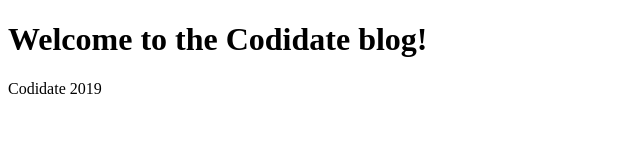
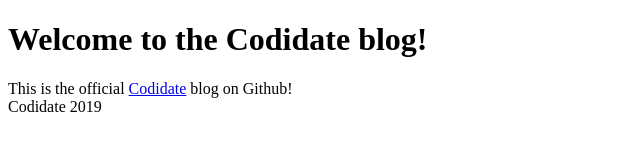
Before and after one commit to Gangcailin/codidate.github.io, a plain HTML site: page index.html in a window 1280 px wide. Shown: the whole page, without its empty margins (0-640 px from the left). Drawn offline with Linux system fonts and the light colour scheme.

Commit message:
Add Codidate link.

```diff
--- a/index.html
+++ b/index.html
@@ -6,6 +6,7 @@
 </head>
 <body>
   <h1>Welcome to the Codidate blog!</h1>
+  This is the official <a href="https://codidate.com">Codidate</a> blog on Github!
   <footer>Codidate 2019</footer>
 </body>
 </html>
```
